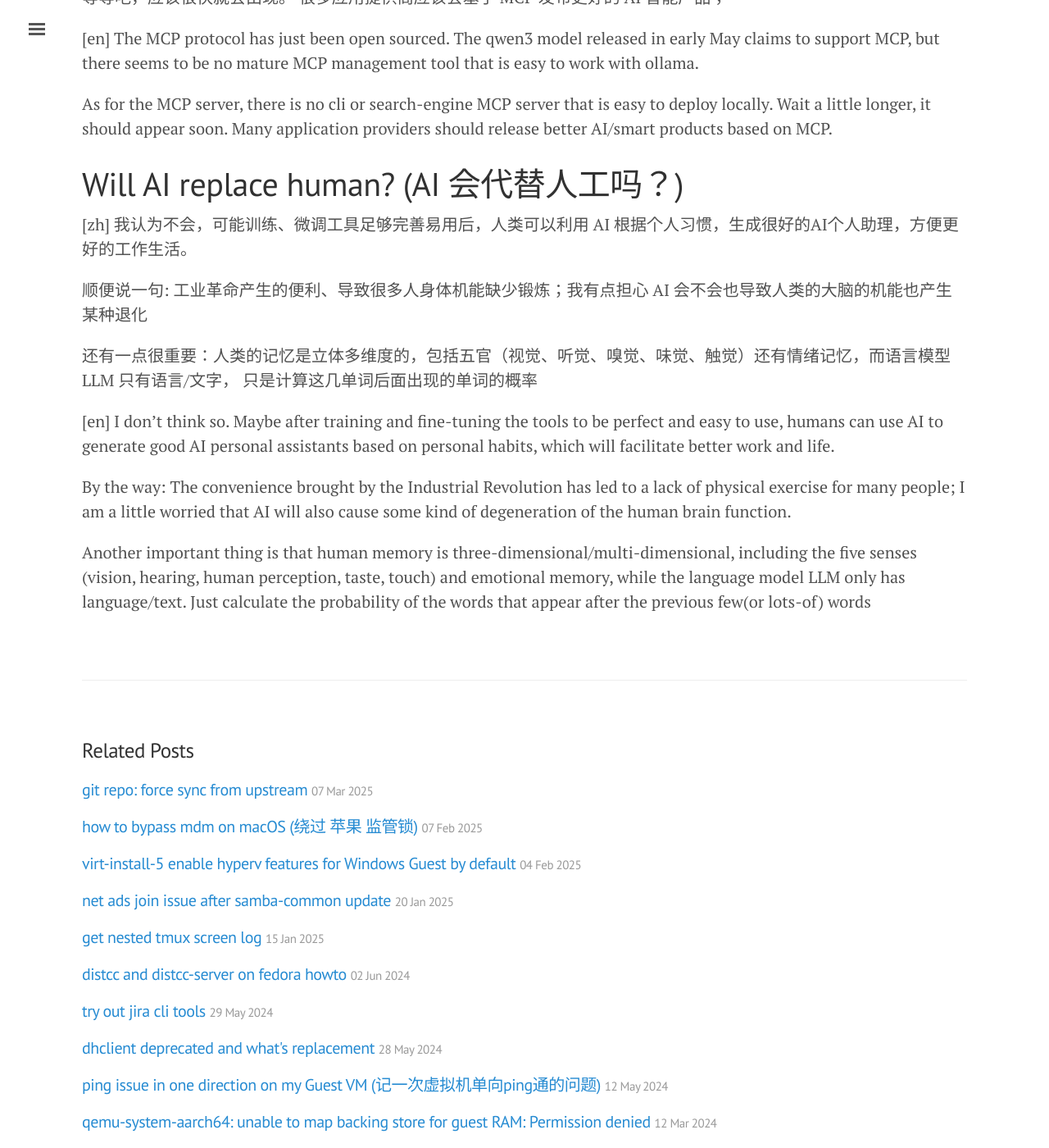
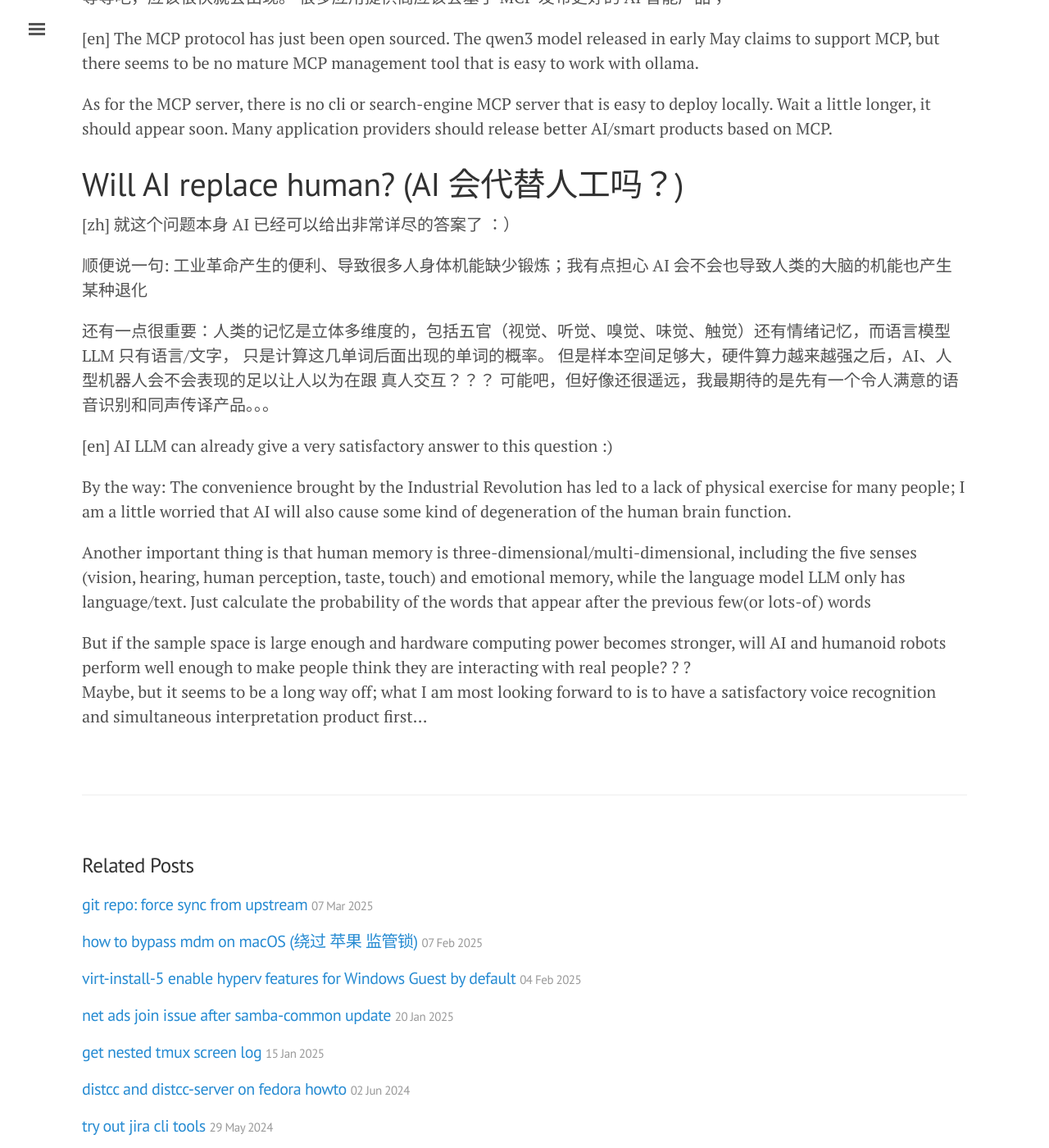
Before and after one commit to tcler/tcler.github.io, a Jekyll site: the page built from _posts/2025-05-22-experience-using-ollama-and-large-language-models.md, in a window 1280 px wide and 1400 px high, scrolled down 2606 px. Shown: the whole window at 82% size. Built offline with Jekyll 4.4.1, drawn with Linux system fonts in a browser that asks for light colours.

Commit message:
Update 2025-05-22-experience-using-ollama-and-large-language-models.md

```diff
--- a/_posts/2025-05-22-experience-using-ollama-and-large-language-models.md
+++ b/_posts/2025-05-22-experience-using-ollama-and-large-language-models.md
@@ -83,18 +83,22 @@ As for the MCP server, there is no cli or search-engine MCP server that is easy
 Many application providers should release better AI/smart products based on MCP.
 
 # Will AI replace human? (AI 会代替人工吗？)
-[zh] 我认为不会，可能训练、微调工具足够完善易用后，人类可以利用 AI 根据个人习惯，生成很好的AI个人助理，方便更好的工作生活。
+[zh] 就这个问题本身 AI 已经可以给出非常详尽的答案了 ：）
 
 顺便说一句: 工业革命产生的便利、导致很多人身体机能缺少锻炼；我有点担心 AI 会不会也导致人类的大脑的机能也产生某种退化
 
-还有一点很重要：人类的记忆是立体多维度的，包括五官（视觉、听觉、嗅觉、味觉、触觉）还有情绪记忆，而语言模型LLM 只有语言/文字，
-只是计算这几单词后面出现的单词的概率
+还有一点很重要：人类的记忆是立体多维度的，包括五官（视觉、听觉、嗅觉、味觉、触觉）还有情绪记忆，而语言模型 LLM 只有语言/文字，
+只是计算这几单词后面出现的单词的概率。
+但是样本空间足够大，硬件算力越来越强之后，AI、人型机器人会不会表现的足以让人以为在跟 真人交互？？？
+可能吧，但好像还很遥远，我最期待的是先有一个令人满意的语音识别和同声传译产品。。。
 
-[en] I don’t think so. Maybe after training and fine-tuning the tools to be perfect and easy to use,
-humans can use AI to generate good AI personal assistants based on personal habits, which will facilitate better work and life.
+[en] AI LLM can already give a very satisfactory answer to this question :)
 
 By the way: The convenience brought by the Industrial Revolution has led to a lack of physical exercise for many people;
 I am a little worried that AI will also cause some kind of degeneration of the human brain function.
 
 Another important thing is that human memory is three-dimensional/multi-dimensional, including the five senses (vision, hearing, human perception, taste, touch) and emotional memory,
 while the language model LLM only has language/text. Just calculate the probability of the words that appear after the previous few(or lots-of) words
+
+But if the sample space is large enough and hardware computing power becomes stronger, will AI and humanoid robots perform well enough to make people think they are interacting with real people? ? ?
+Maybe, but it seems to be a long way off; what I am most looking forward to is to have a satisfactory voice recognition and simultaneous interpretation product first...
```
